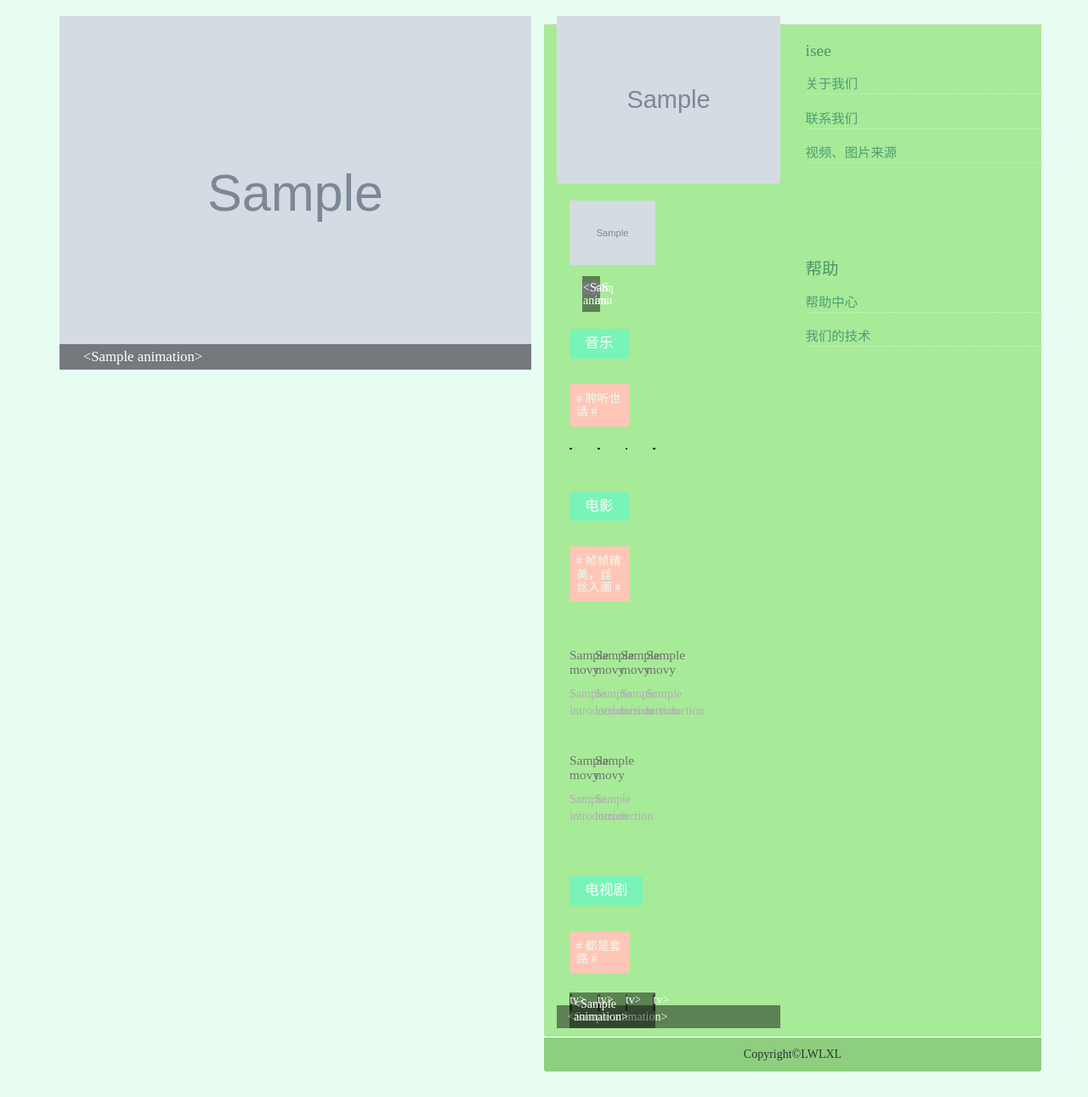
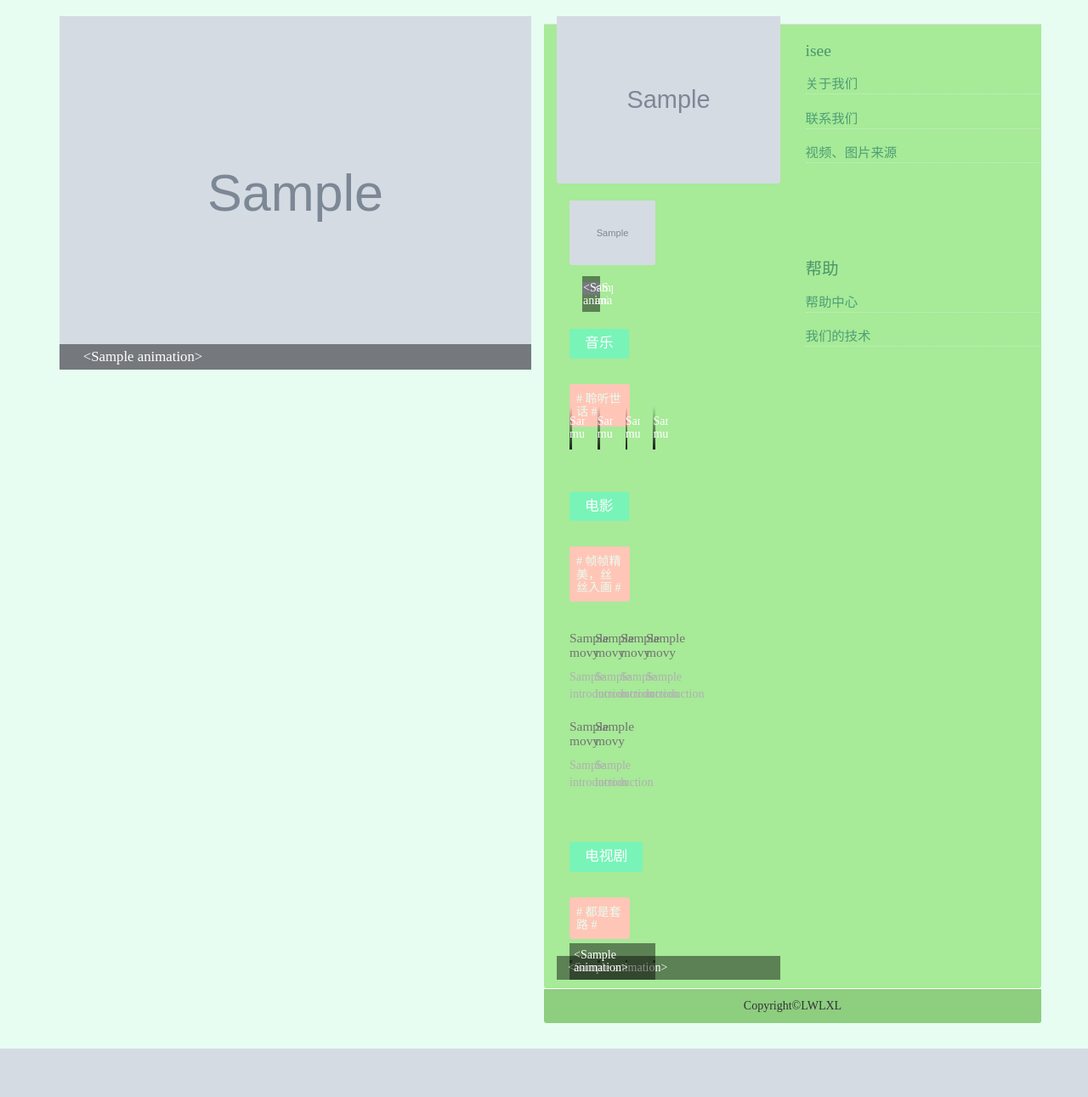
Before and after one commit to ToonoW/flashy, a Python web app: template app/templates/index.html in a window 1280 px wide; the page is wider, and only the part inside the window is pictured. Shown: the part 2904-4195 px from the top of that part at 85% size. After the commit the page ends 4138 px from the top of that part, so only its background shows below. Run offline with Jinja, Linux system fonts and the light colour scheme; the template is opened without the code that fills it: most values are stand-ins (such as "Sample title", 1, 10 or a date in 2020); grey boxes marked "Sample" are stand-in pictures; some libraries are stand-ins or nearby versions.

Commit message:
修改音乐分类的css class

```diff
--- a/app/templates/index.html
+++ b/app/templates/index.html
@@ -270,8 +270,7 @@
                 <h4 style="font-family: 幼圆"># 聆听世话 #</h4>
             </div>
         </div>
-        <div class="product-wrap mrow mrow1">
-            <div class="row product shows" style="font-family: 微软雅黑">
+            <div class="row mrow mrow1" style="font-family: 微软雅黑">
 
                 {% for time in range(0, 4) %}
                     <div class="col-md-3 col-xs-6 td">
@@ -282,8 +281,6 @@
 
             </div>
 
-
-        </div>
         <div class="row imt">
             <div class="col-md-3 col-sm-6 col-xs-6 ad">
                 <a href="#"><h3 style="font-family:幼圆">电影</h3></a>
@@ -296,7 +293,7 @@
 
             {% for time in range(0, 6) %}
                 <div class="col-md-2 col-sm-2 col-xs-6 sp1">
-                <a href="{{ movies[time].play_page_url }}"><img title="{{ movies[time].title }}" src="{{ movies[time].cover_image_url }}" class="im11"></a>
+                <a href="{{ movies[time].play_page_url }}"><img title="{{ movies[time].title }}" src="{{ movies[time].cover_image_url }}" class="im11 img-responsive"></a>
                 <div class="sp">
                     <img class="img-responsive is" src="/static/image/span1.png">
                     <p class="is1">欧美</p>
@@ -320,7 +317,7 @@
 
                 {% for time in range(0, 4) %}
                     <div class="col-md-3 col-xs-6 htitle kg1">
-                    <a href="{{ tvs[time].play_page_url }}" class="imgwrap"><img src="{{ tvs[time].image_url }}" class="im11"></a>
+                    <a href="{{ tvs[time].play_page_url }}" class="imgwrap"><img src="{{ tvs[time].image_url }}" class="im11 img-responsive"></a>
                     <a href="{{ tvs[time].play_page_url }}" class="txt"><h5 class="txt1 bt1">&lt{{ tvs[time].title }}&gt</h5></a>
                     </div>
                 {% endfor %}
@@ -330,7 +327,6 @@
         </div>
     </div>
 </div>
-
 
 
 <footer class="container-fluid panel-footer ffoot">
```
